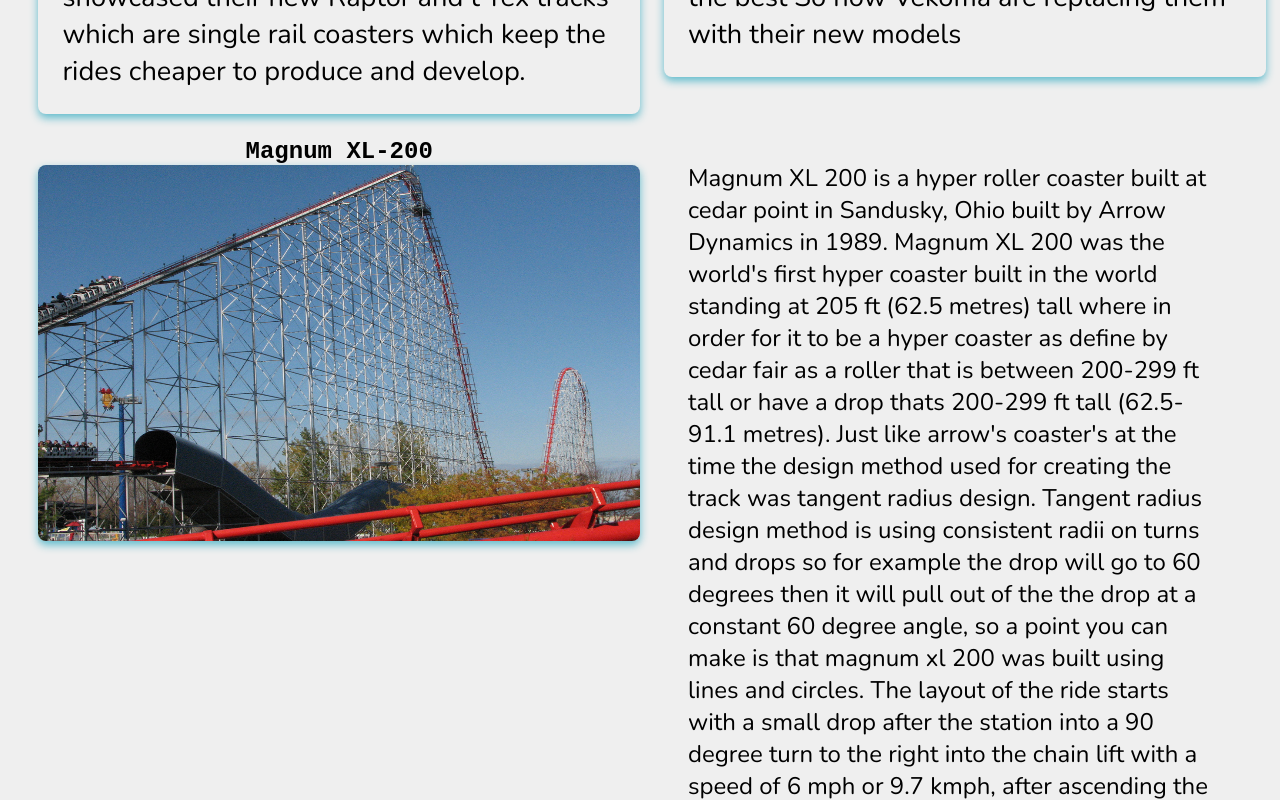
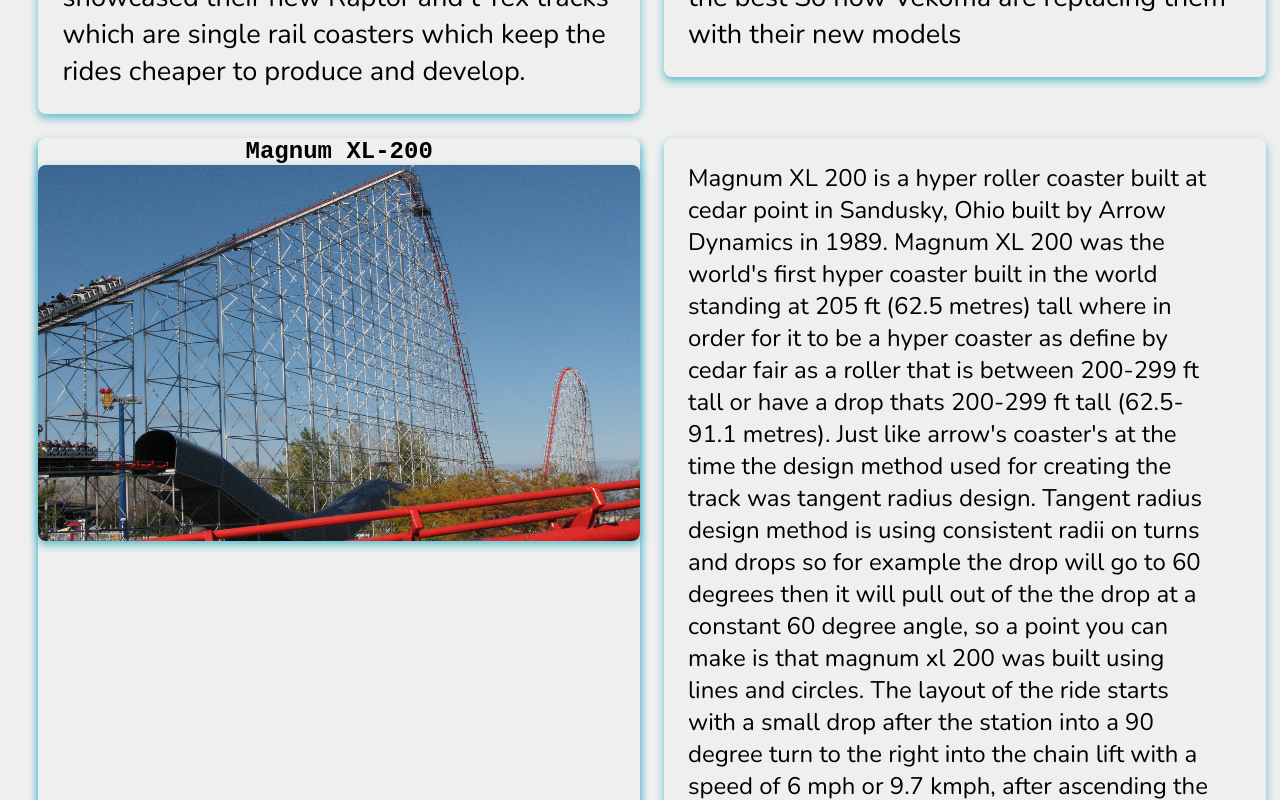
Before and after one commit to Andrew21430/Roller-Coaster-web-app, a plain HTML site: page index.html in a window 1280 px wide. Shown: the part 2340-3140 px from the top of the page. Drawn offline with Linux system fonts and the light colour scheme; files whose address does not match are found by name.

Commit message:
fixed box shadow on rides grid

```diff
--- a/style/style.css
+++ b/style/style.css
@@ -113,6 +113,8 @@ img {
      'four';
 
     background-color: #efefef;
+    border-radius: 0.5rem;
+    box-shadow:0px 4px 8px #5FBBCC;
     width: 47vw;
   }
 
```
